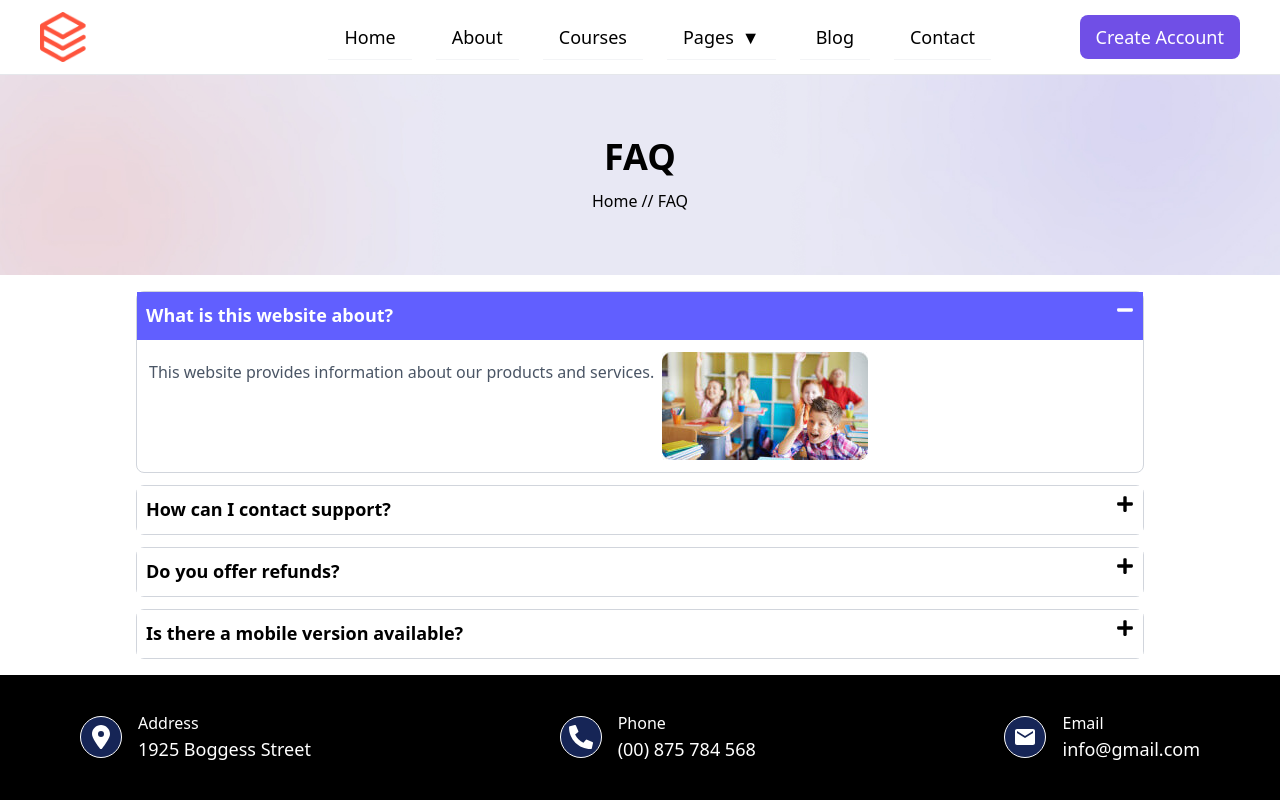
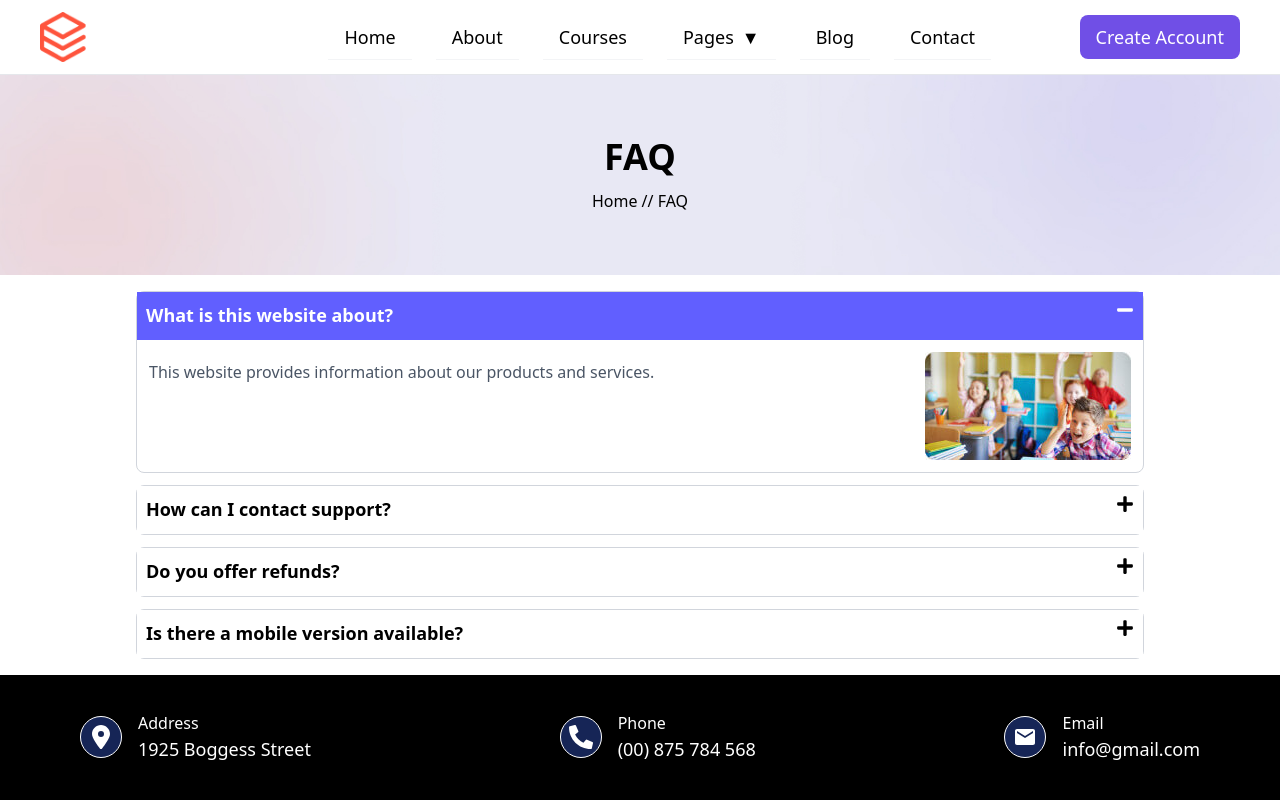
Before and after one commit to tech-cell-eg/round-2-courses-hub-front, a React (Vite) app: page /faq in a window 1280 px wide. Both pictures are taken after a click on the button "What is this website about?". Shown: the top 800 px of the page. Built offline with nearby package versions, Linux system fonts and the light colour scheme.

Commit message:
update faq flex

```diff
--- a/src/pages/FAQ/SingleFaq.tsx
+++ b/src/pages/FAQ/SingleFaq.tsx
@@ -17,8 +17,7 @@ const SingleFaq = ({ question, answer, isOpen, onClick }: FaqProps) => {
         className={`flex justify-between w-full py-2 px-2 text-lg font-semibold
              border border-transparent outline-none
              transition-none hover:transition-none min-h-[48px]
-            ${
-            isOpen ? "bg-indigo-500 text-white" : "bg-white"
+            ${isOpen ? "bg-indigo-500 text-white" : "bg-white"
           }`}
         onClick={onClick}
       >
@@ -26,7 +25,7 @@ const SingleFaq = ({ question, answer, isOpen, onClick }: FaqProps) => {
         {isOpen ? <FaMinus /> : <FaPlus />}
       </button>
 
-          {isOpen && <div className="flex gap-2 p-3">
+      {isOpen && <div className="flex justify-between p-3">
         <p className={"mt-2 text-gray-600"}>{answer}</p>
         <img src="/faq.png" alt="faq image" className="hidden sm:block" />
       </div>
```
Lines whose indentation alone changed are shown as unchanged.
